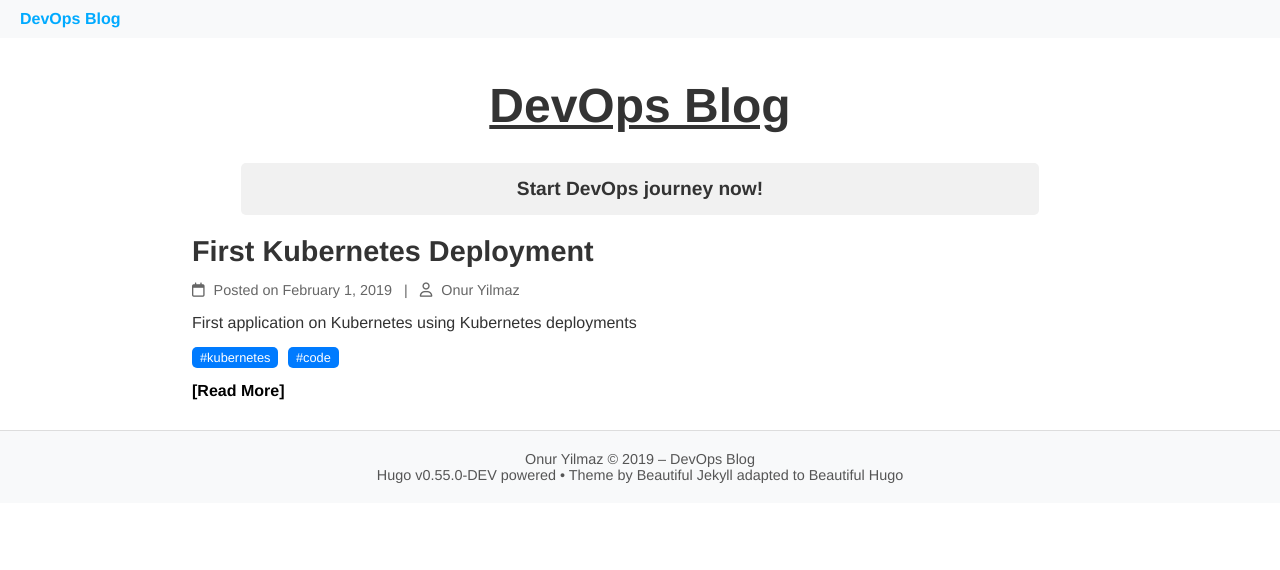
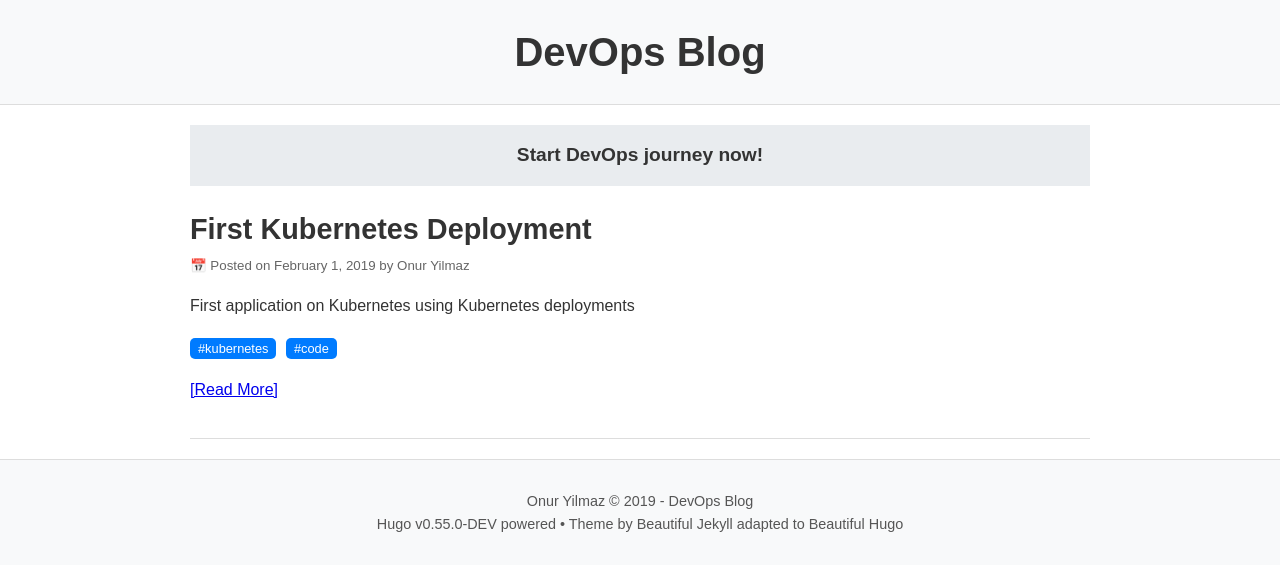
Before and after one commit to johannessinaga880/DevOps_Class_Project, a plain HTML site: page docs/index.html in a window 1280 px wide. Drawn offline with Linux system fonts and the light colour scheme.

Commit message:
Update index.html

```diff
--- a/docs/index.html
+++ b/docs/index.html
@@ -4,60 +4,49 @@
   <meta charset="utf-8">
   <title>DevOps Blog</title>
   <meta name="viewport" content="width=device-width, initial-scale=1">
+  <!-- Tambah CSS sederhana -->
   <style>
     body {
-      font-family: "Helvetica Neue", Helvetica, Arial, sans-serif;
-      margin: 0;
+      font-family: Arial, sans-serif;
+      margin: 0; padding: 0;
       background: #fff;
       color: #333;
-    }
-    nav {
-      background: #f8f9fa;
-      padding: 10px 20px;
-      font-weight: bold;
-    }
-    nav a {
-      text-decoration: none;
-      color: #00aaff;
-      font-size: 1rem;
+      line-height: 1.6;
     }
     header {
+      background: #f8f9fa;
+      padding: 20px;
       text-align: center;
-      padding: 40px 20px 10px;
+      border-bottom: 1px solid #ddd;
     }
     header h1 {
-      font-size: 3rem;
       margin: 0;
-      font-weight: 700;
-      text-decoration: underline;
+      font-size: 2.5rem;
+    }
+    .container {
+      width: 80%;
+      margin: 20px auto;
+      max-width: 900px;
     }
     .intro {
-      background: #f1f1f1;
+      background: #e9ecef;
       padding: 15px;
-      margin: 20px auto;
       text-align: center;
-      width: 60%;
       font-weight: bold;
       font-size: 1.2rem;
-      border-radius: 5px;
+      margin-bottom: 20px;
     }
-    .container {
-      width: 70%;
-      max-width: 900px;
-      margin: 20px auto;
+    .post {
+      border-bottom: 1px solid #ddd;
+      padding-bottom: 20px;
+      margin-bottom: 20px;
     }
     .post h2 {
       margin: 0;
       font-size: 1.8rem;
-      font-weight: bold;
     }
-    .meta {
+    .post small {
       color: #666;
-      font-size: 0.9rem;
-      margin-bottom: 5px;
-    }
-    .meta i {
-      margin-right: 5px;
     }
     .tags span {
       background: #007bff;
@@ -67,63 +56,44 @@
       font-size: 0.8rem;
       margin-right: 5px;
     }
-    .readmore {
-      font-weight: bold;
-      text-decoration: none;
-      color: #000;
-    }
     footer {
       text-align: center;
-      padding: 20px;
+      padding: 15px;
       background: #f8f9fa;
+      border-top: 1px solid #ddd;
+      font-size: 0.9rem;
       color: #555;
-      font-size: 0.9rem;
-      margin-top: 30px;
-      border-top: 1px solid #ddd;
     }
   </style>
-  <!-- gunakan icon font-awesome (optional, CDN) -->
-  <link rel="stylesheet" href="https://cdnjs.cloudflare.com/ajax/libs/font-awesome/6.4.0/css/all.min.css">
 </head>
 <body>
-
-  <!-- Navbar -->
-  <nav>
-    <a href="#">DevOps Blog</a>
-  </nav>
-
   <!-- Header -->
   <header>
     <h1>DevOps Blog</h1>
   </header>
 
-  <!-- Intro -->
-  <div class="intro">
-    Start DevOps journey now!
-  </div>
-
   <!-- Konten -->
   <div class="container">
+    <div class="intro">
+      Start DevOps journey now!
+    </div>
+
     <div class="post">
       <h2>First Kubernetes Deployment</h2>
-      <p class="meta">
-        <i class="fa-regular fa-calendar"></i> Posted on February 1, 2019 &nbsp; | &nbsp;
-        <i class="fa-regular fa-user"></i> Onur Yilmaz
-      </p>
+      <small>📅 Posted on February 1, 2019 by Onur Yilmaz</small>
       <p>First application on Kubernetes using Kubernetes deployments</p>
       <div class="tags">
         <span>#kubernetes</span>
         <span>#code</span>
       </div>
-      <p><a href="#" class="readmore">[Read More]</a></p>
+      <p><a href="#">[Read More]</a></p>
     </div>
   </div>
 
   <!-- Footer -->
   <footer>
-    Onur Yilmaz © 2019 – DevOps Blog <br>
-    Hugo v0.55.0-DEV powered • Theme by Beautiful Jekyll adapted to Beautiful Hugo
+    <p>Onur Yilmaz © 2019 - DevOps Blog<br>
+    Hugo v0.55.0-DEV powered • Theme by Beautiful Jekyll adapted to Beautiful Hugo</p>
   </footer>
-
 </body>
 </html>
```
